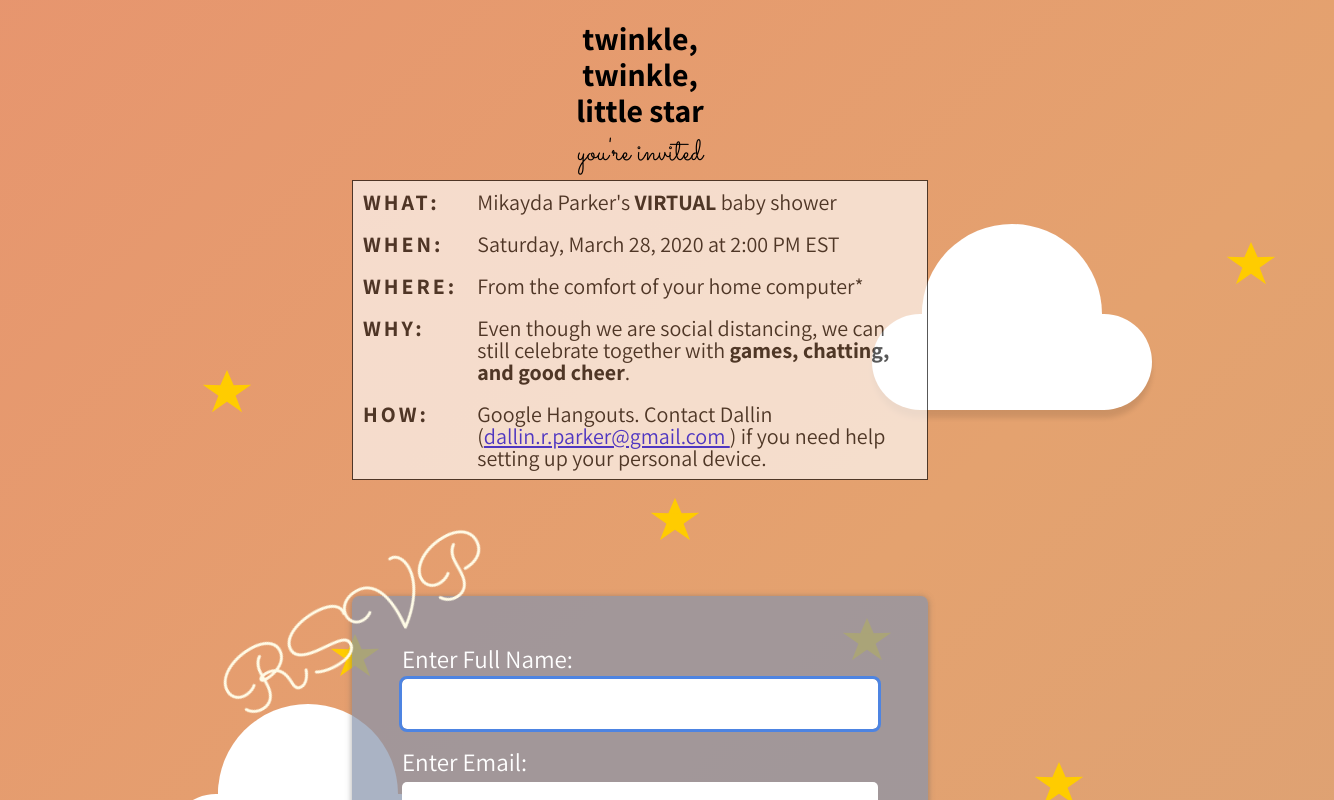
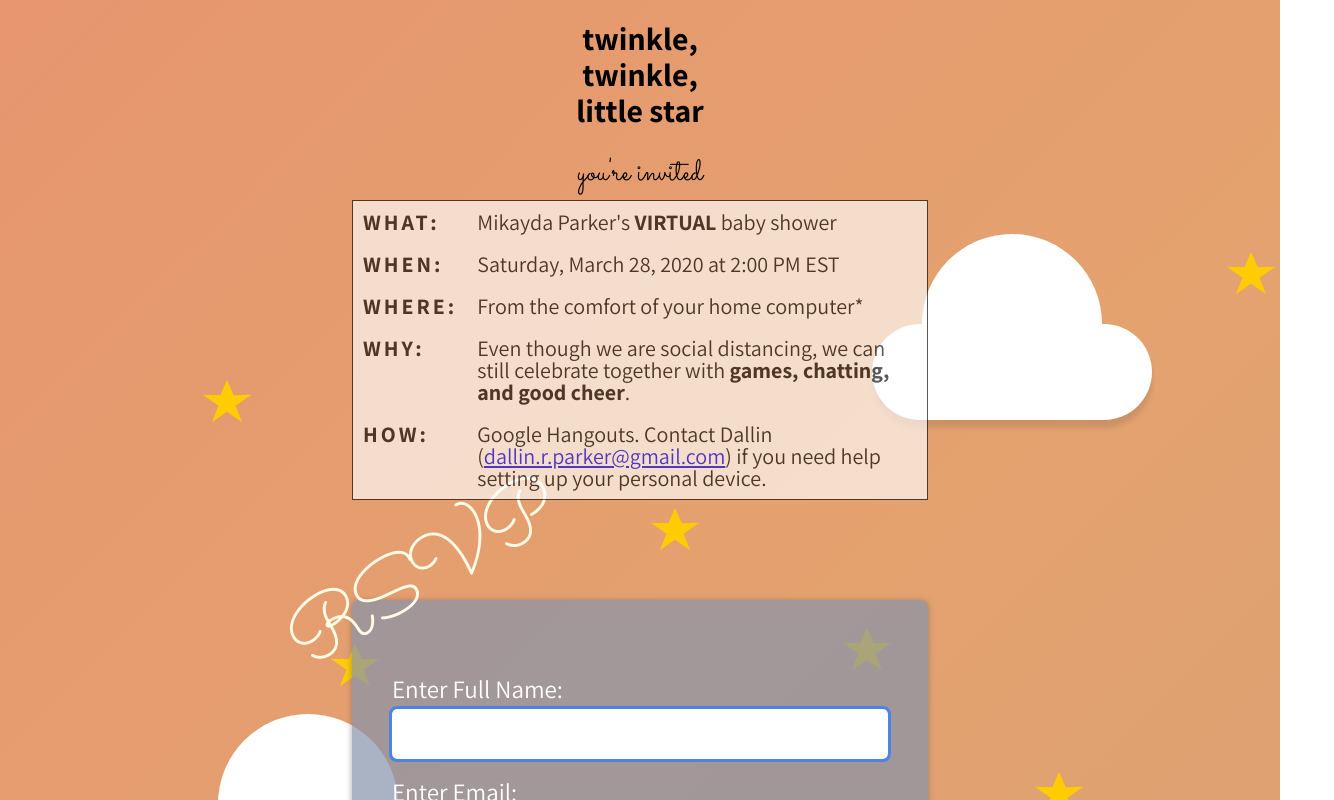
Before and after one commit to dallin-r-parker/babyshower-fe, a React (Create React App) app: page / in a window 1280 px wide. Shown: the top 800 px of the page, 1334 px wide, since content can reach past the window. Built offline with nearby package versions, Linux system fonts and the light colour scheme; no server answers.

Commit message:
change rsvp cursive heading relative to form

```diff
--- a/src/App.tsx
+++ b/src/App.tsx
@@ -10,7 +10,7 @@ const App: React.FC = (): JSX.Element => (
     <Decorations />
     <Heading />
     <Container m="20px auto" h="auto" w="auto" flex fd="column" z="2">
-      <Box h="fit-content" w="45vw" bgc="steelBlue" opacity={0.7} mt={5} p={50} bp="tablet">
+      <Box h="fit-content" w="45vw" bgc="steelBlue" opacity={0.7} mt={10} p={40} bp="tablet">
         <Form />
       </Box>
     </Container>
--- a/src/components/Form/index.tsx
+++ b/src/components/Form/index.tsx
@@ -4,6 +4,7 @@ import { Input } from 'components/Input';
 import { ErrorMessage } from 'components/ErrorMessage';
 import { Button } from 'components/Button';
 import { setData } from 'service/firebase/db';
+import { CursiveStyle } from 'components/Heading';
 
 export const Form: React.FC = (): JSX.Element => {
   const { register, handleSubmit, errors, setError } = useForm();
@@ -13,6 +14,7 @@ export const Form: React.FC = (): JSX.Element => {
 
   return (
     <>
+      <CursiveStyle>RSVP</CursiveStyle>
       <form onSubmit={handleSubmit(onSubmit)}>
         <Input name="fullname" label="Full Name" register={register} errors={errors} autofocus />
         <Input
--- a/src/components/Heading/index.tsx
+++ b/src/components/Heading/index.tsx
@@ -22,25 +22,12 @@ export const CursiveStyle = styled.h1`
   font-size: 80px;
   color: gold;
   transform: rotate(330deg);
-  top: -100px;
-  left: 10vw;
+  top: -10vw;
+  left: -10vw;
   z-index: 13;
   animation: ${animate} 4s infinite alternate-reverse;
 
-  ${({ theme }) => `@media (max-width: ${theme.breakpoints['tablet']}){width: 90vw; top:50px;
-  left: -2vw; transform: rotate(350deg);}`};
-  @keyframes mymove {
-    0% {
-      top: 0px;
-      background: red;
-      width: 100px;
-    }
-    100% {
-      top: 200px;
-      background: yellow;
-      width: 300px;
-    }
-  }
+  ${({ theme }) => `@media (max-width: ${theme.breakpoints['tablet']}){transform: rotate(350deg);}`};
 `;
 
 export const CustomTable = styled.table`
@@ -50,8 +37,8 @@ export const CustomTable = styled.table`
   background-color: white;
   opacity: 0.65;
   font-size: 22px;
-  padding: 0px 20px;
-  ${({ theme }) => `@media (max-width: ${theme.breakpoints['tablet']}){width: 90vw}`};
+  padding: 0px 40px;
+  ${({ theme }) => `@media (max-width: ${theme.breakpoints['tablet']}){width: 90%}`};
   &&& {
     table,
     th,
@@ -74,8 +61,8 @@ export const CustomTable = styled.table`
 `;
 
 export const Heading: React.FC = (): JSX.Element => (
-  <Container h="auto" w="auto" jc="center" z="13" p={20}>
-    <h1 style={{ textAlign: 'center', fontWeight: `bold` }}>
+  <Container h="auto" w="auto" jc="center" z="13">
+    <h1 style={{ textAlign: 'center', fontWeight: `bold`, paddingTop: `20px`, paddingBottom: `20px` }}>
       twinkle,
       <br /> twinkle, <br />
       little star
@@ -83,7 +70,6 @@ export const Heading: React.FC = (): JSX.Element => (
     <h2 style={{ textAlign: 'center', padding: '10px', fontFamily: `Sacramento`, fontSize: `32px` }}>
       you're invited{' '}
     </h2>
-
     <CustomTable>
       <tr>
         <th>WHAT:</th>
@@ -112,11 +98,10 @@ export const Heading: React.FC = (): JSX.Element => (
         <th>HOW:</th>
         <td>
           Google Hangouts. Contact Dallin (
-          <a href="mailto: dallin.r.parker@gmail.com">dallin.r.parker@gmail.com </a>) if you need help setting
+          <a href="mailto: dallin.r.parker@gmail.com">dallin.r.parker@gmail.com</a>) if you need help setting
           up your personal device.
         </td>
       </tr>
     </CustomTable>
-    <CursiveStyle>RSVP</CursiveStyle>
   </Container>
 );
```
